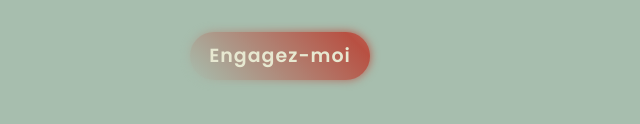
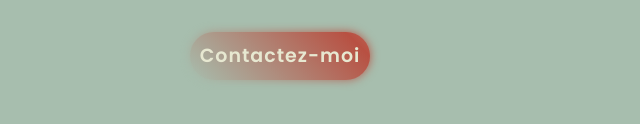
Before and after one commit to bo7sy/Mon-Portfolio, a plain HTML site: page index.html in a window 1280 px wide. Shown: the part 538-662 px from the top of the page, 0-640 px from the left. Drawn offline with nearby package versions, Linux system fonts and the light colour scheme.

Commit message:
VersionFinale

```diff
--- a/index.html
+++ b/index.html
@@ -40,7 +40,7 @@
           quisquam provident voluptatem sapiente numquam ad enim earum, expedita
           est dignissimos!
         </p>
-        <a href="mailto:ruffinbryan25@gmail.com" class="btn">Engagez-moi</a>
+        <a href="mailto:ruffinbryan25@gmail.com" class="btn">Contactez-moi</a>
       </div>
       <div class="accueil-img">
         <div class="glowing-circle">
```
